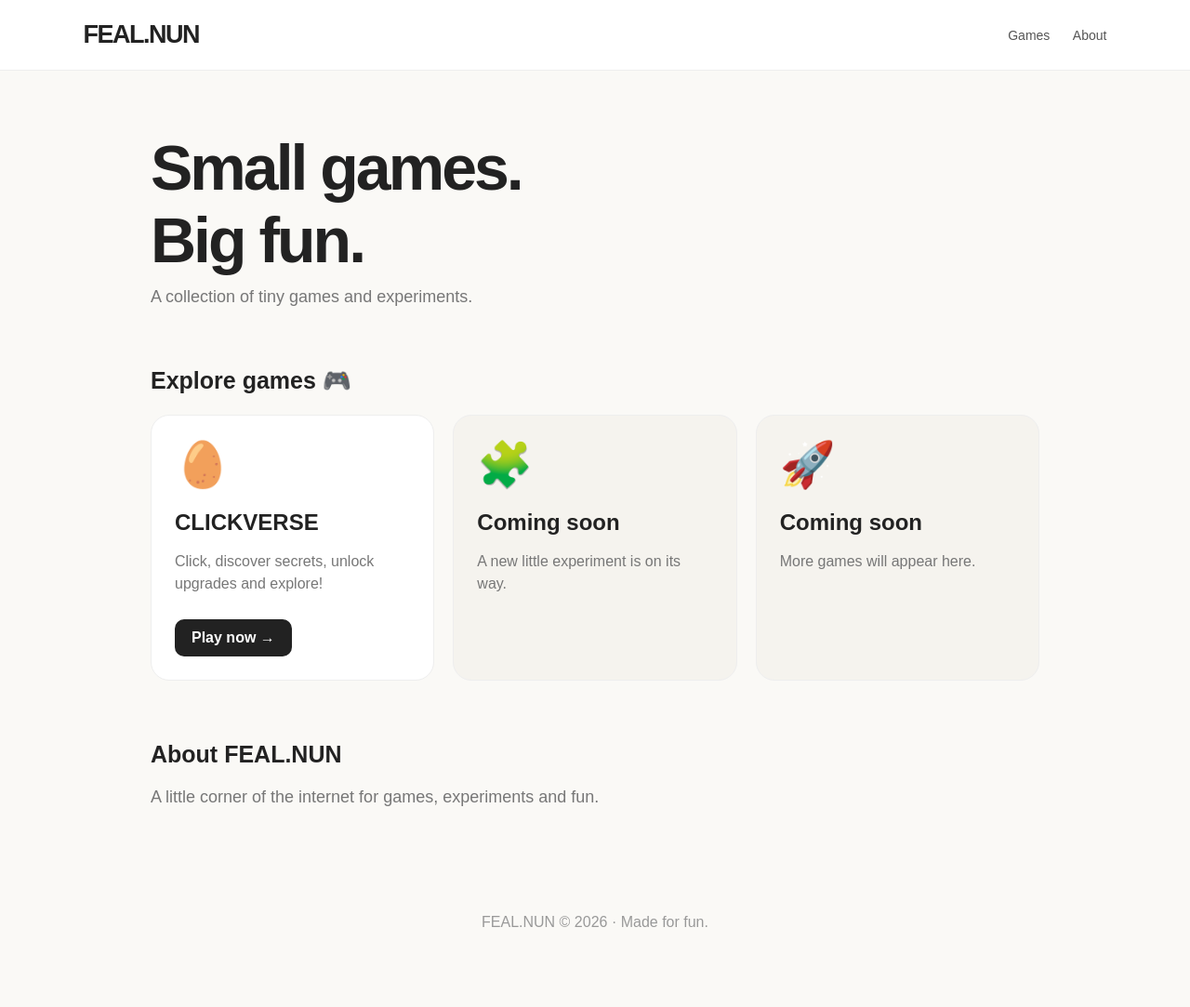
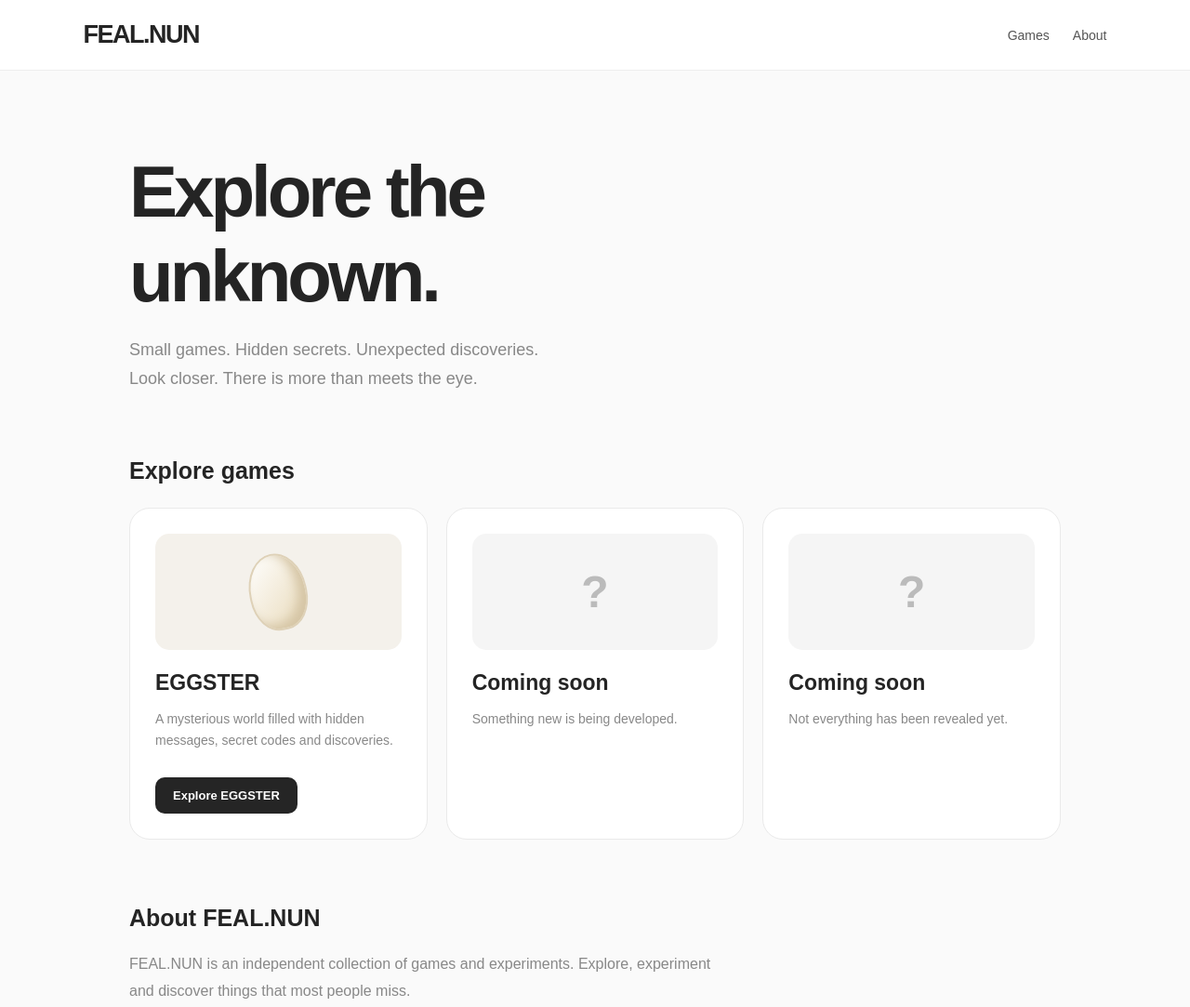
Before and after one commit to asfokka-create/FEAL.NUNuyft, a plain HTML site: page index.html in a window 1280 px wide. Shown: the top 1083 px of the page at 93% size. Before the commit the page ends 1051 px from the top, so only its background shows below. Drawn offline with Linux system fonts and the light colour scheme.

Commit message:
Update index.html

```diff
--- a/index.html
+++ b/index.html
@@ -1,64 +1,82 @@
 
 <!DOCTYPE html>
-<html lang="tr">
+<html lang="en">
 <head>
 <meta charset="UTF-8">
 <meta name="viewport" content="width=device-width, initial-scale=1.0">
-<title>FEAL.NUN — Tiny Games</title>
+<title>FEAL.NUN — Explore the Unknown</title>
 <style>
 *{box-sizing:border-box}
 body{
-  margin:0;
-  background:#faf9f6;
-  color:#222;
+ margin:0;background:#fafafa;color:#242424;
  font-family:Arial,sans-serif;
 }
 header{
-  padding:22px 7%;
-  display:flex;
+ height:76px;padding:0 7%;
+ display:flex;align-items:center;
  justify-content:space-between;
-  align-items:center;
-  border-bottom:1px solid #eee;
-  background:white;
+ background:#fff;border-bottom:1px solid #eee;
 }
 .logo{font-size:27px;font-weight:900;letter-spacing:-1.5px}
-nav a{color:#555;text-decoration:none;margin-left:20px;font-size:14px}
-main{max-width:1000px;margin:65px auto;padding:0 22px}
-h1{font-size:clamp(40px,8vw,68px);letter-spacing:-3px;margin:0}
-.subtitle{color:#777;font-size:18px;margin-top:12px}
-.section-title{margin-top:65px;font-size:25px}
+nav{display:flex;gap:25px}
+nav a{color:#555;text-decoration:none;font-size:14px}
+main{max-width:1050px;margin:85px auto;padding:0 24px}
+h1{font-size:clamp(45px,8vw,78px);letter-spacing:-4px;margin:0}
+.subtitle{font-size:18px;color:#888;line-height:1.7}
+.section-title{margin-top:70px;font-size:25px}
 .games{
  display:grid;
-  grid-template-columns:repeat(auto-fit,minmax(240px,1fr));
-  gap:20px;
-  margin-top:22px;
+ grid-template-columns:repeat(auto-fit,minmax(245px,1fr));
+ gap:20px;margin-top:25px;
 }
 .game{
-  background:white;
-  border:1px solid #eee;
-  border-radius:20px;
-  padding:25px;
-  text-decoration:none;
-  color:#222;
+ display:block;padding:27px;background:white;
+ border:1px solid #eaeaea;border-radius:22px;
+ text-decoration:none;color:#242424;
  transition:.2s;
 }
-.game:hover{transform:translateY(-5px);box-shadow:0 12px 30px #0000000d}
-.emoji{font-size:48px}
-.game h2{margin-bottom:8px}
-.game p{color:#777;line-height:1.5}
+.game:hover{
+ transform:translateY(-6px);
+ box-shadow:0 15px 35px #0000000d;
+}
+.art{
+ height:125px;border-radius:15px;
+ display:flex;align-items:center;justify-content:center;
+ background:#f4f1eb;margin-bottom:22px;
+}
+.egg-art{
+ width:62px;height:83px;border-radius:50% 50% 45% 45%;
+ background:linear-gradient(135deg,#fff,#e8d9b8);
+ border:2px solid #ded1b7;
+ transform:rotate(-12deg);
+ box-shadow:inset -8px -5px 12px #d5c5a5;
+}
+.game h2{font-size:23px;margin:0 0 10px}
+.game p{color:#888;line-height:1.6;font-size:14px}
 .play{
-  display:inline-block;
-  background:#222;color:white;
-  padding:11px 18px;
-  border-radius:10px;
-  margin-top:10px;
-  font-weight:bold;
+ display:inline-block;margin-top:15px;
+ background:#252525;color:white;
+ padding:12px 19px;border-radius:10px;
+ font-size:13px;font-weight:bold;
 }
-.soon{background:#f5f3ee}
-footer{text-align:center;color:#999;padding:50px 15px}
+.soon .art{background:#f5f5f5}
+.soon .art:after{
+ content:"?";font-size:48px;color:#bbb;font-weight:bold;
+}
+.about{color:#888;line-height:1.8;max-width:650px}
+footer{
+ padding:55px 15px;text-align:center;
+ color:#aaa;font-size:13px;
+}
+@media(max-width:600px){
+ main{margin:55px auto}
+ header{padding:0 20px}
+ nav{gap:12px}
+}
 </style>
 </head>
 <body>
+
 <header>
  <div class="logo">FEAL.NUN</div>
  <nav>
@@ -68,36 +86,43 @@ footer{text-align:center;color:#999;padding:50px 15px}
 </header>
 
 <main>
-  <h1>Small games.<br>Big fun.</h1>
-  <p class="subtitle">A collection of tiny games and experiments.</p>
+ <h1>Explore the<br>unknown.</h1>
+ <p class="subtitle">
+  Small games. Hidden secrets. Unexpected discoveries.<br>
+  Look closer. There is more than meets the eye.
+ </p>
 
-  <h2 class="section-title" id="games">Explore games 🎮</h2>
+ <h2 class="section-title" id="games">Explore games</h2>
 
  <div class="games">
-    <a class="game" href="clickverse.html">
-      <div class="emoji">🥚</div>
-      <h2>CLICKVERSE</h2>
-      <p>Click, discover secrets, unlock upgrades and explore!</p>
-      <span class="play">Play now →</span>
+  <a class="game" href="./eggster.html">
+   <div class="art"><div class="egg-art"></div></div>
+   <h2>EGGSTER</h2>
+   <p>A mysterious world filled with hidden messages, secret codes and discoveries.</p>
+   <span class="play">Explore EGGSTER</span>
   </a>
 
   <div class="game soon">
-      <div class="emoji">🧩</div>
+   <div class="art"></div>
    <h2>Coming soon</h2>
-      <p>A new little experiment is on its way.</p>
+   <p>Something new is being developed.</p>
   </div>
 
   <div class="game soon">
-      <div class="emoji">🚀</div>
+   <div class="art"></div>
    <h2>Coming soon</h2>
-      <p>More games will appear here.</p>
+   <p>Not everything has been revealed yet.</p>
   </div>
  </div>
 
  <h2 class="section-title" id="about">About FEAL.NUN</h2>
-  <p class="subtitle">A little corner of the internet for games, experiments and fun.</p>
+ <p class="about">
+  FEAL.NUN is an independent collection of games and experiments.
+  Explore, experiment and discover things that most people miss.
+ </p>
 </main>
 
-<footer>FEAL.NUN © 2026 · Made for fun.</footer>
+<footer>FEAL.NUN © 2026 — Nothing is accidental.</footer>
+
 </body>
 </html>
```
Lines whose indentation alone changed are shown as unchanged.
